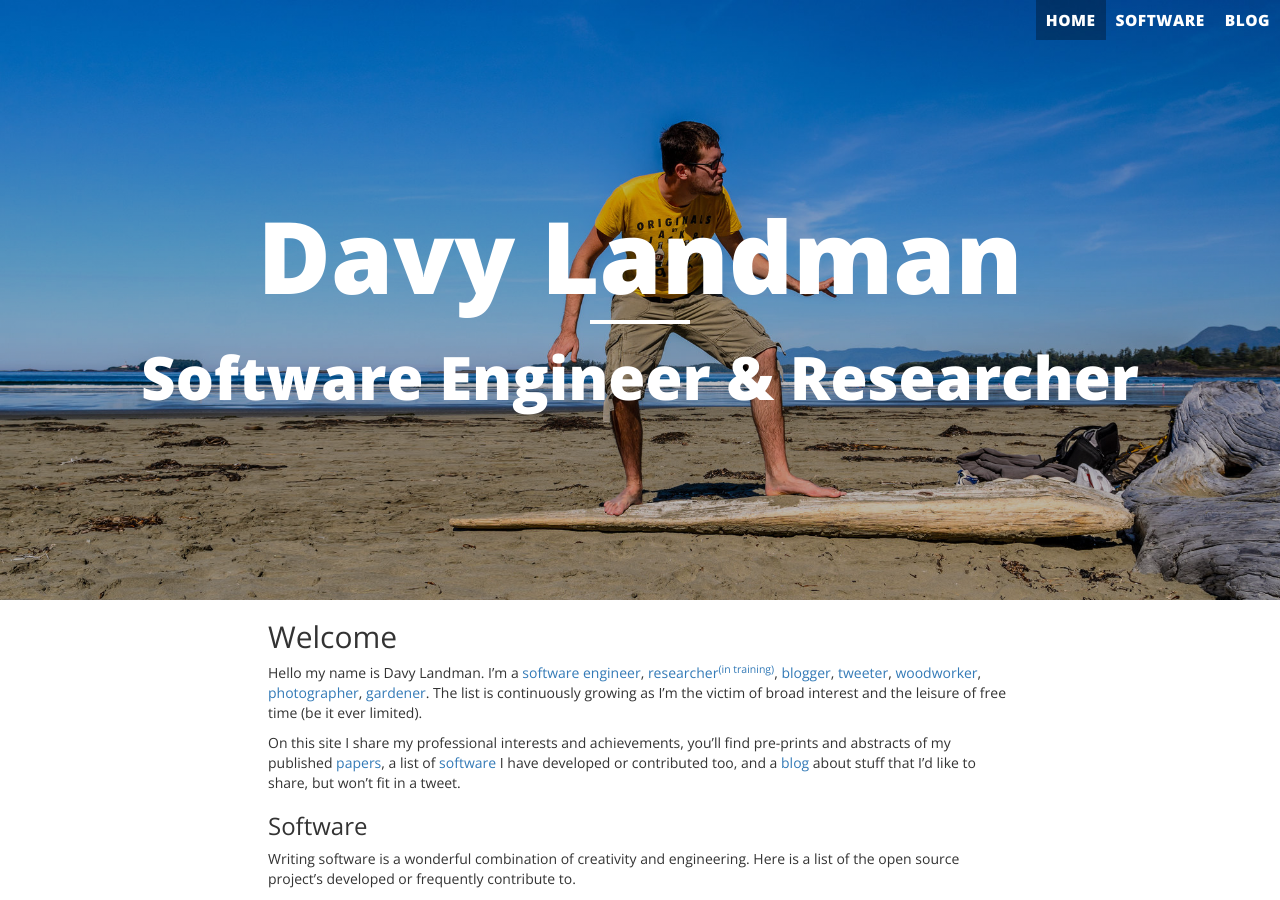
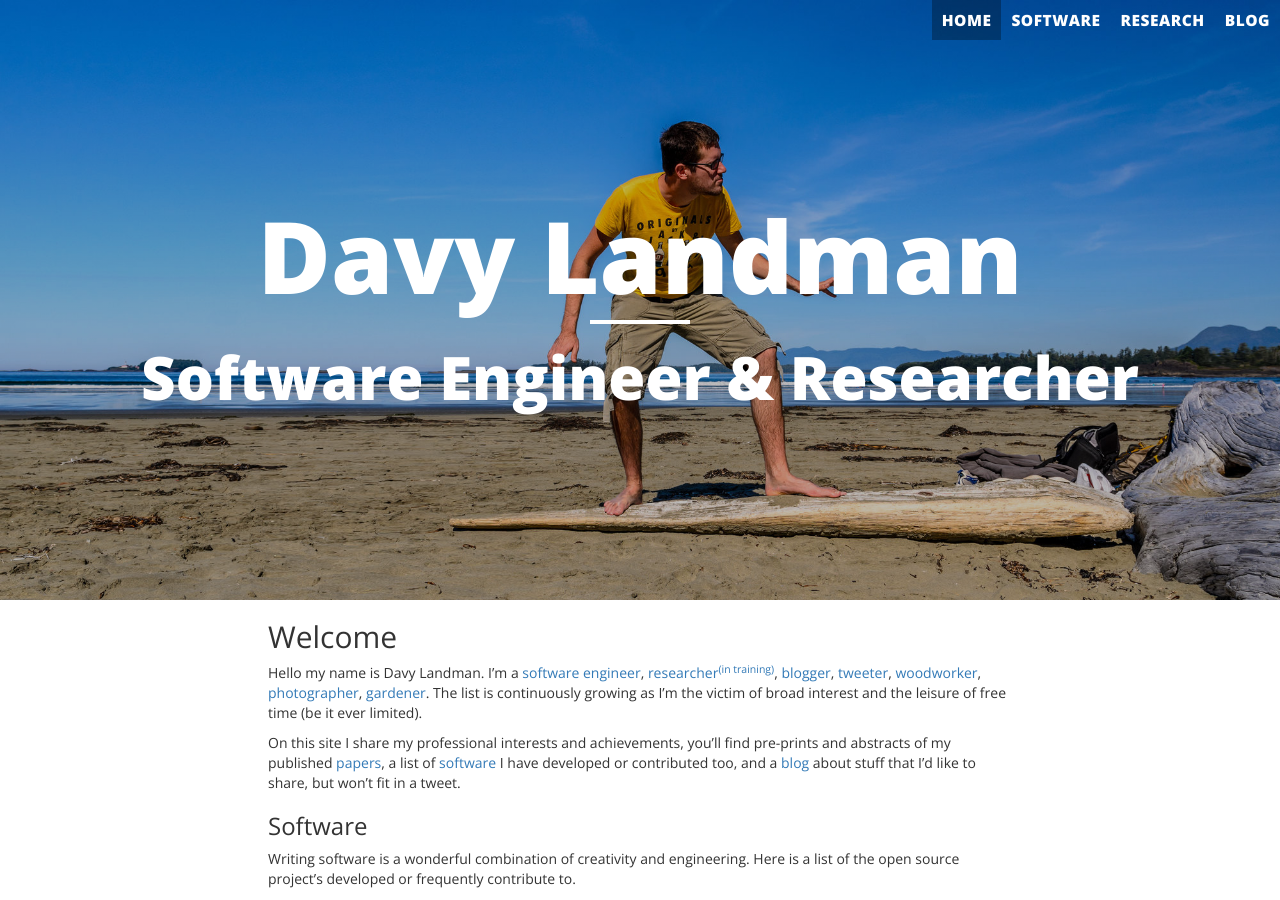
Before and after one commit to DavyLandman/davylandman.github.io, a Jekyll site: the page built from index.md, in a window 1280 px wide and 900 px high. Built offline with Jekyll 4.4.1, drawn with Linux system fonts in a browser that asks for light colours.

Commit message:
Added research to the menu bar

```diff
--- a/_includes/navigation.html
+++ b/_includes/navigation.html
@@ -1,5 +1,6 @@
 <ul>
   <li><a href="/" class="current">Home</a></li>
   <li><a href="/software/">Software</a></li>
+  <li><a href="/research/">Research</a></li>
   <li><a href="/blog/">Blog</a></li>
 </ul>
```
